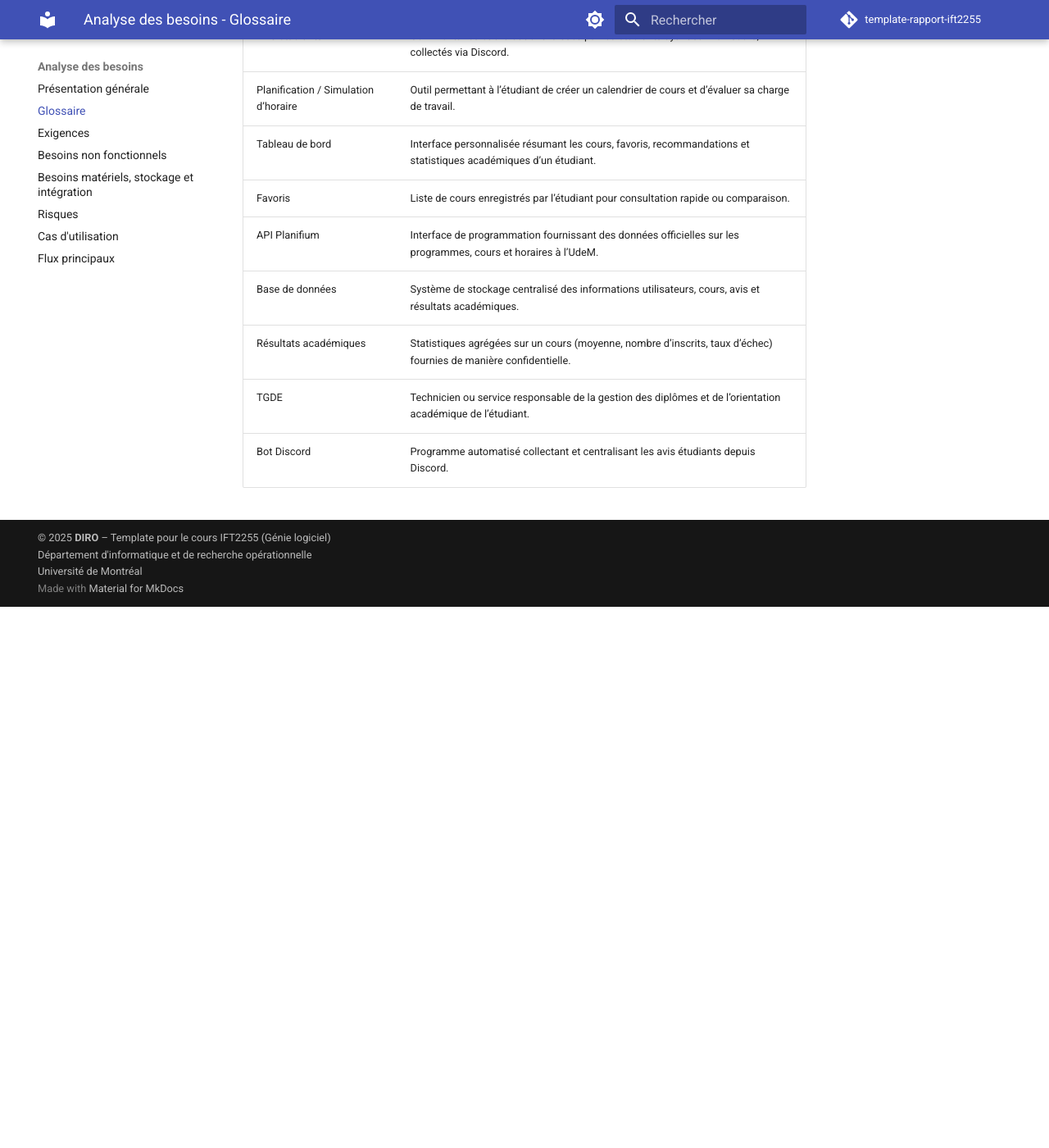
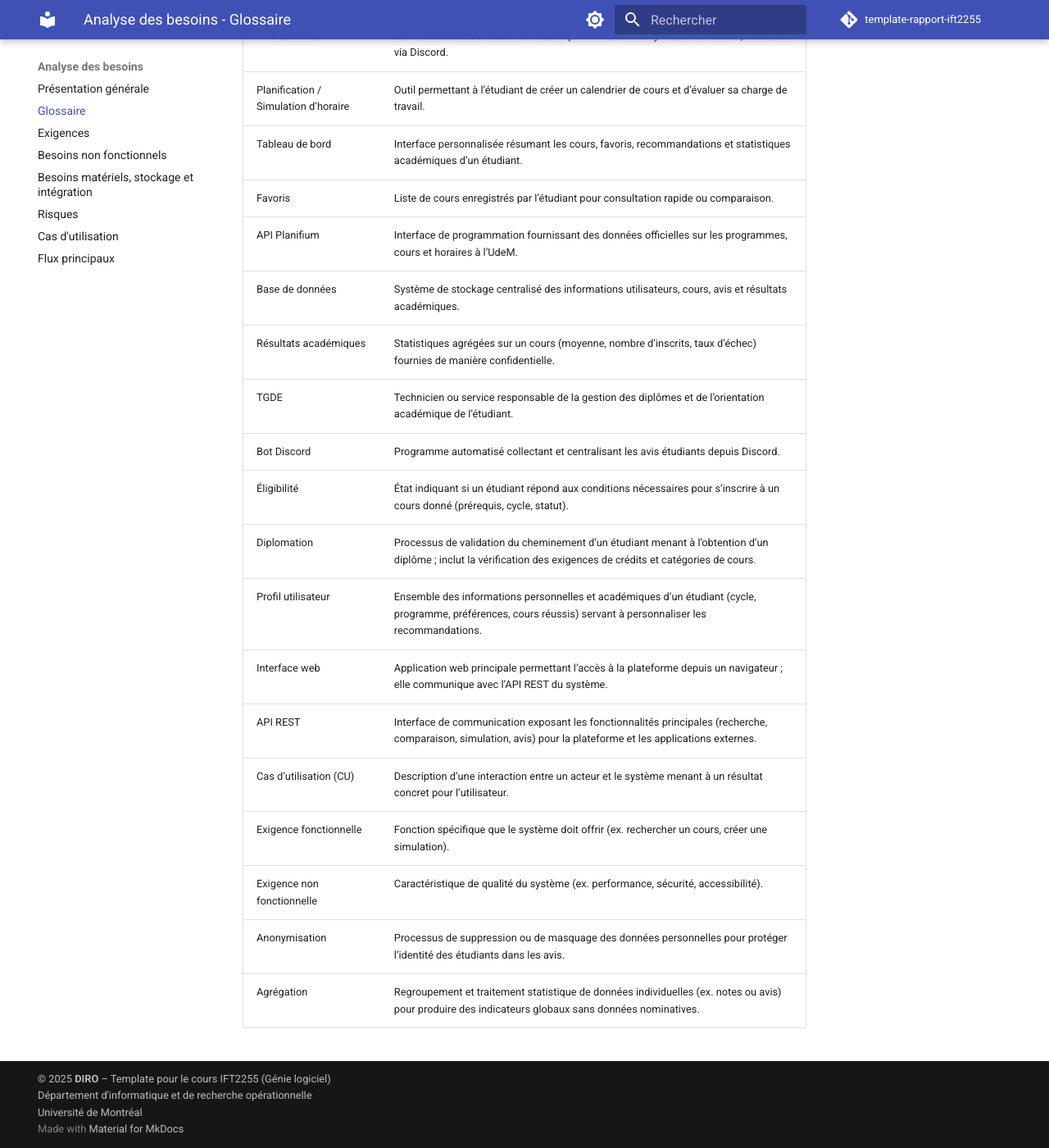
Before and after one commit to abdel2154/IFT2255, an MkDocs documentation site: the page built from docs/besoins/glossaire.md, in a window 1280 px wide and 1400 px high, scrolled down 715 px. Shown: the whole window at 82% size. Built offline with MkDocs 1.6.1 and Material for MkDocs 9.7.7, drawn with Linux system fonts in a browser that asks for light colours; comment, search, counter and statistics services are not loaded; before the commit the page ends 1455 px from its top, so only the background shows below that.

Commit message:
Update glossaire.md

```diff
--- a/docs/besoins/glossaire.md
+++ b/docs/besoins/glossaire.md
@@ -23,3 +23,13 @@ Ce glossaire définit les termes importants utilisés dans le projet, en particu
 | Résultats académiques | Statistiques agrégées sur un cours (moyenne, nombre d’inscrits, taux d’échec) fournies de manière confidentielle. |
 | TGDE | Technicien ou service responsable de la gestion des diplômes et de l’orientation académique de l’étudiant. |
 | Bot Discord | Programme automatisé collectant et centralisant les avis étudiants depuis Discord. |
+| Éligibilité | État indiquant si un étudiant répond aux conditions nécessaires pour s’inscrire à un cours donné (prérequis, cycle, statut). |
+| Diplomation | Processus de validation du cheminement d’un étudiant menant à l’obtention d’un diplôme ; inclut la vérification des exigences de crédits et catégories de cours. |
+| Profil utilisateur | Ensemble des informations personnelles et académiques d’un étudiant (cycle, programme, préférences, cours réussis) servant à personnaliser les recommandations. |
+| Interface web | Application web principale permettant l’accès à la plateforme depuis un navigateur ; elle communique avec l’API REST du système. |
+| API REST | Interface de communication exposant les fonctionnalités principales (recherche, comparaison, simulation, avis) pour la plateforme et les applications externes. |
+| Cas d’utilisation (CU) | Description d’une interaction entre un acteur et le système menant à un résultat concret pour l’utilisateur. |
+| Exigence fonctionnelle | Fonction spécifique que le système doit offrir (ex. rechercher un cours, créer une simulation). |
+| Exigence non fonctionnelle | Caractéristique de qualité du système (ex. performance, sécurité, accessibilité). |
+| Anonymisation | Processus de suppression ou de masquage des données personnelles pour protéger l’identité des étudiants dans les avis. |
+| Agrégation | Regroupement et traitement statistique de données individuelles (ex. notes ou avis) pour produire des indicateurs globaux sans données nominatives. |
```
